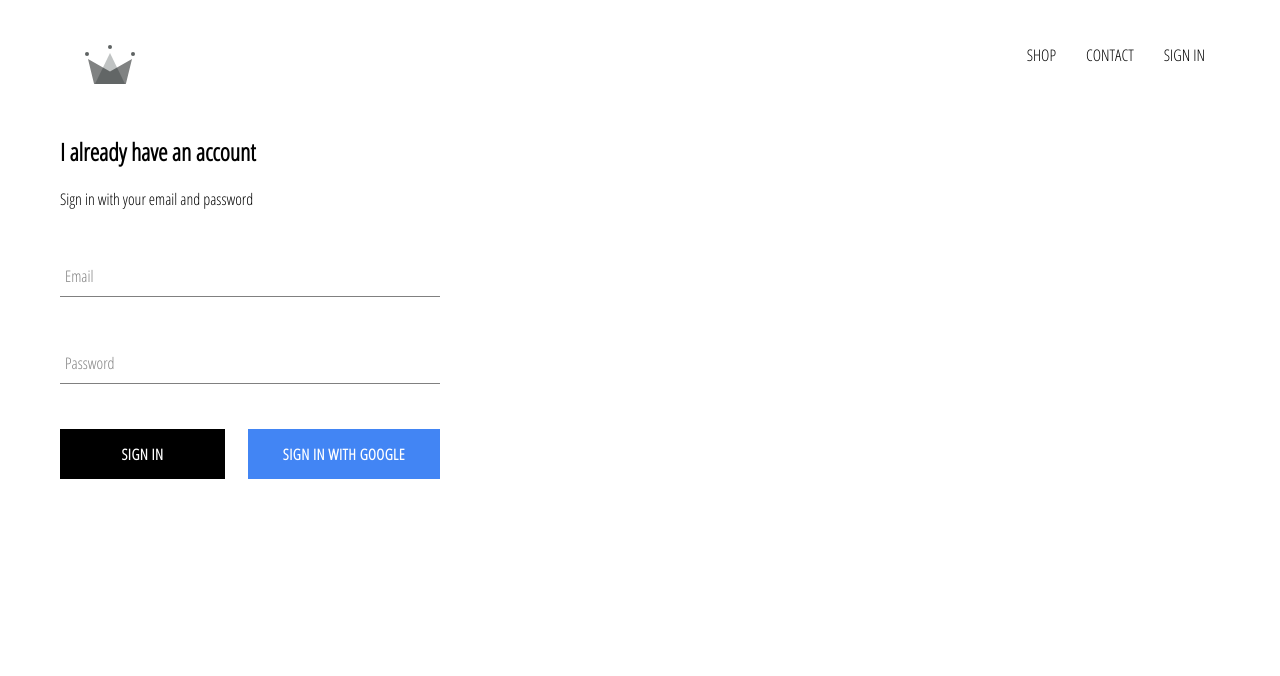
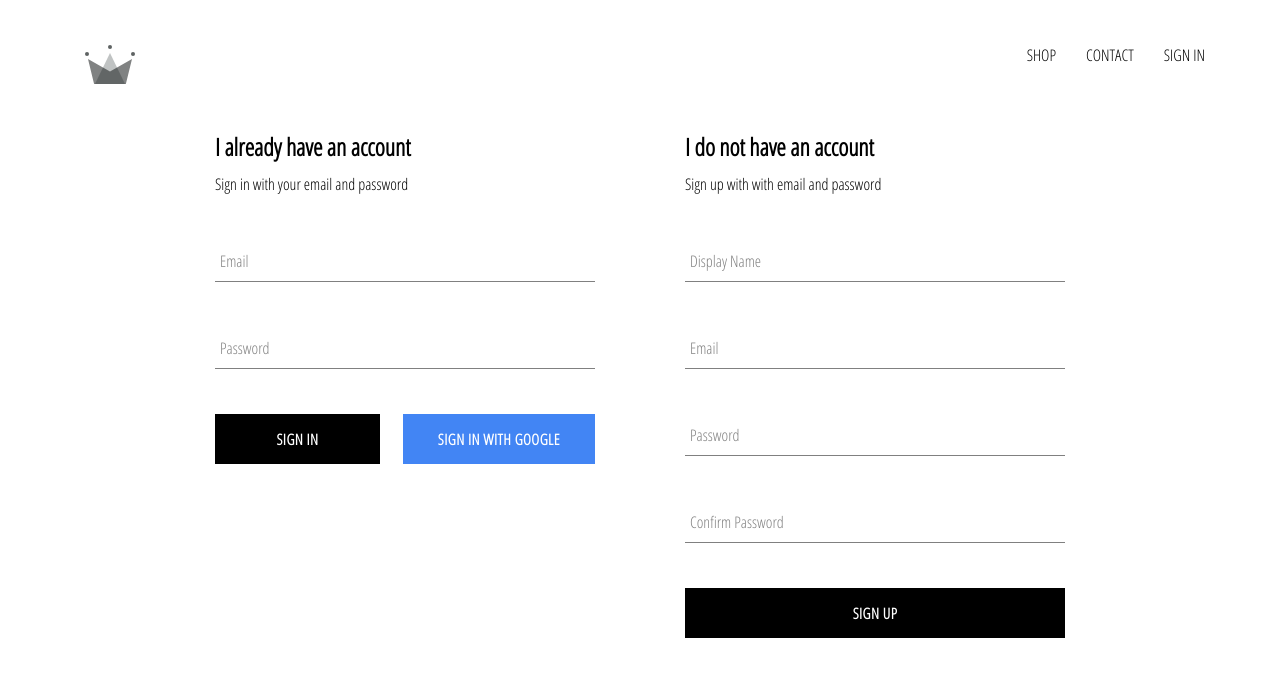
Before and after one commit to TGAP4/crown-clothing, a React (Create React App) app: page /signin in a window 1280 px wide. Shown: the top 676 px of the page. Built offline with nearby package versions, Linux system fonts and the light colour scheme; no server answers.

Commit message:
added sign in and sign up with email components

```diff
--- a/src/App.jsx
+++ b/src/App.jsx
@@ -4,8 +4,8 @@
 import Homepage from './pages/homepage/homepage';
 import ShopPage from './pages/shop/shop';
 import Header from './components/header/header';
-import SignInPage from './pages/sign-in-page/sign-in-page';
-import {auth} from './firebase/firebase'
+import SignInSignUp from './pages/sign-in-sign-up/sign-in-sign-up';
+import {auth, createUserProfileDocument} from './firebase/firebase'
 
 class App extends Component {
   constructor() {
@@ -18,8 +18,21 @@
   unsubscribeFromAuth = null;
 
   componentDidMount() {
-        this.unsubscribeFromAuth = auth.onAuthStateChanged(user => {
-            this.setState({currentUser: user});
+    this.unsubscribeFromAuth = auth.onAuthStateChanged(userAuth => {
+      if (userAuth) {
+        setTimeout(() => {
+          createUserProfileDocument(userAuth).onSnapshot(snapShot => {
+            this.setState({
+              currentUser: {
+                id: snapShot.id,
+                ...snapShot.data()
+              }
+            })
+          })
+        }, 500);
+      } else {
+        this.setState({currentUser: userAuth});
+      }
     })
   }
 
@@ -34,7 +47,7 @@
       <Switch>
       <Route exact path='/' component={Homepage} />
       <Route path='/shop' component={ShopPage} />
-            <Route path='/signin' component={SignInPage} />
+      <Route path='/signin' component={SignInSignUp} />
       </Switch>
     </div>
     );
--- a/src/components/custom-button/custom-button.scss
+++ b/src/components/custom-button/custom-button.scss
@@ -25,7 +25,7 @@
       color: white;
 
       &:hover {
-        background-color: #357ae8;
+        background-color: #286cda;
         border: none;
       }
     }
--- a/src/components/sign-in/sign-in.jsx
+++ b/src/components/sign-in/sign-in.jsx
@@ -2,7 +2,7 @@
 import './sign-in.scss';
 import FormInput from '../form-input/form-input';
 import CustomButton from '../custom-button/custom-button';
-import {signInWithGoogle} from '../../firebase/firebase';
+import {auth, signInWithGoogle} from '../../firebase/firebase';
 
 class SignIn extends Component {
     constructor(props) {
@@ -15,7 +15,12 @@
 
     handleSubmit = event => {
         event.preventDefault();
+        const {email, password} = this.state;
+        auth.signInWithEmailAndPassword(email, password)
+        .then(() => {
             this.setState({email: '', password: ''})
+        })
+        .catch(err => console.log('Unable to sign in', err));
     }
 
     handleChange = event => {
@@ -26,17 +31,19 @@
     render() {
         return (
             <div className='sign-in'>
-                <h2>I already have an account</h2>
+                <h2 className='title'>I already have an account</h2>
                 <span>Sign in with your email and password</span>
                 <form onSubmit={this.handleSubmit}>
-                    <FormInput name='email'
+                    <FormInput
+                        name='email'
                         type='email'
                         value={this.state.email}
                         handleChange={this.handleChange}
                         label='Email'
                         required
                     />
-                    <FormInput name='password'
+                    <FormInput
+                        name='password'
                         type='password'
                         value={this.state.password}
                         handleChange={this.handleChange}
@@ -44,7 +51,7 @@
                         required
                     />
                     <div className='buttons'>
-                        <CustomButton type='submit'>Sign in</CustomButton>
+                        <CustomButton onClick={this.handleSubmit}>Sign in</CustomButton>
                         <CustomButton onClick={signInWithGoogle} isGoogleSignedIn>
                             Sign in with Google
                         </CustomButton>
--- /dev/null
+++ b/src/components/sign-up/sign-up.jsx
@@ -0,0 +1,90 @@
+import React, {Component} from 'react';
+import './sign-up.scss';
+import FormInput from '../form-input/form-input';
+import CustomButton from '../custom-button/custom-button';
+import {auth, createUserProfileDocument} from '../../firebase/firebase';
+
+class SignUp extends Component {
+  constructor() {
+    super();
+    this.state = {
+      displayName: '',
+      email: '',
+      password: '',
+      confirmPassword: ''
+    }
+  }
+
+  handleSubmit = event => {
+    const {displayName, email, password, confirmPassword} = this.state;
+
+    if (password !== confirmPassword) {
+      alert("Passwords do not match");
+      return;
+    }
+
+    auth.createUserWithEmailAndPassword(email, password)
+    .then(user => createUserProfileDocument(user.user, {displayName}))
+    .then(() => {
+      this.setState({
+        displayName: '',
+        email: '',
+        password: '',
+        confirmPassword: ''
+      })
+    })
+    .catch(err => console.log('Error signing up:', err));
+  }
+
+  handleChange = event => {
+    const {name, value} = event.target;
+    this.setState({[name]: value});
+  }
+
+  render() {
+    const {displayName, email, password, confirmPassword} = this.state;
+    return (
+      <div className='sign-up'>
+        <h2 className='title'>I do not have an account</h2>
+        <span>Sign up with with email and password</span>
+        <form className='sign-up-form' onSubmit={this.handleSubmit}>
+          <FormInput
+            type='text'
+            name='displayName'
+            value={displayName}
+            handleChange={this.handleChange}
+            label='Display Name'
+            required
+          />
+           <FormInput
+            type='email'
+            name='email'
+            value={email}
+            handleChange={this.handleChange}
+            label='Email'
+            required
+          />
+           <FormInput
+            type='password'
+            name='password'
+            value={password}
+            handleChange={this.handleChange}
+            label='Password'
+            required
+          />
+           <FormInput
+            type='password'
+            name='confirmPassword'
+            value={confirmPassword}
+            handleChange={this.handleChange}
+            label='Confirm Password'
+            required
+          />
+          <CustomButton onClick={this.handleSubmit}>SIGN UP</CustomButton>
+        </form>
+      </div>
+    )
+  }
+}
+
+export default SignUp;
--- /dev/null
+++ b/src/components/sign-up/sign-up.scss
@@ -0,0 +1,9 @@
+.sign-up {
+  display: flex;
+  flex-direction: column;
+  width: 380px;
+
+  .title {
+    margin: 10px 0;
+  }
+}
--- a/src/firebase/firebase.js
+++ b/src/firebase/firebase.js
@@ -18,6 +18,22 @@
   export const auth = firebase.auth();
   export const firestore = firebase.firestore();
 
+  export const createUserProfileDocument = (userAuth, rest) => {
+    if (!userAuth) return;
+
+    const userRef = firestore.doc(`users/${userAuth.uid}`);
+    userRef.get()
+    .then(snapShot => {
+      if (!snapShot.exists) {
+        const {displayName, email} = userAuth;
+        const createdAt = new Date();
+        userRef.set({displayName, email, createdAt, ...rest})
+      }
+    })
+    .catch(err => console.log('Error creating user:', err));
+    return userRef;
+  }
+
   const provider = new firebase.auth.GoogleAuthProvider();
   provider.setCustomParameters({prompt: 'select_account'});
   export const signInWithGoogle = () => auth.signInWithPopup(provider);
--- a/src/pages/sign-in-page/sign-in-page.jsx
+++ /dev/null
@@ -1,13 +0,0 @@
-import React from 'react';
-import './sign-in-page.scss';
-import SignIn from '../../components/sign-in/sign-in';
-
-const SignInPage = () => {
-    return (
-        <div className='sign-in'>
-            <SignIn />
-        </div>
-    )
-};
-
-export default SignInPage;
--- /dev/null
+++ b/src/pages/sign-in-sign-up/sign-in-sign-up.jsx
@@ -0,0 +1,15 @@
+import React from 'react';
+import './sign-in-sign-up.scss';
+import SignIn from '../../components/sign-in/sign-in';
+import SignUp from '../../components/sign-up/sign-up';
+
+const SignInSignUp = () => {
+    return (
+        <div className='sign-in-sign-up'>
+            <SignIn />
+            <SignUp />
+        </div>
+    )
+};
+
+export default SignInSignUp;
--- /dev/null
+++ b/src/pages/sign-in-sign-up/sign-in-sign-up.scss
@@ -0,0 +1,6 @@
+.sign-in-sign-up {
+  width: 850px;
+  display: flex;
+  justify-content: space-between;
+  margin: 30px auto;
+}
```
Also changed, not shown: src/pages/sign-in-page/sign-in-page.scss (deleted). Lines whose indentation alone changed are shown as unchanged.
